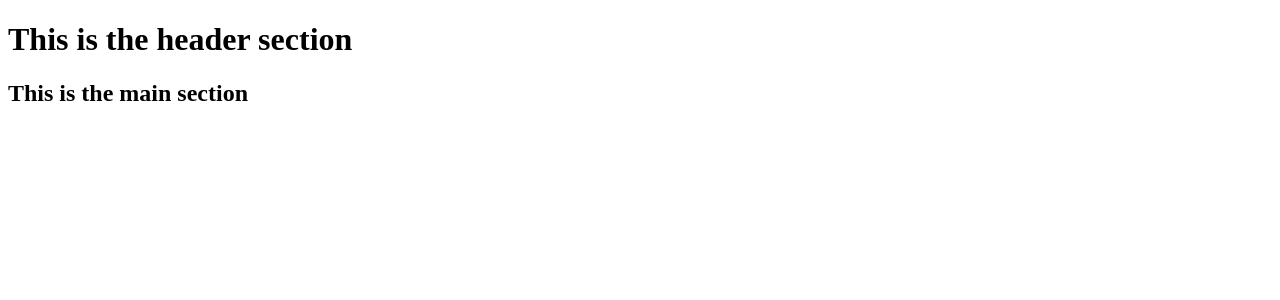
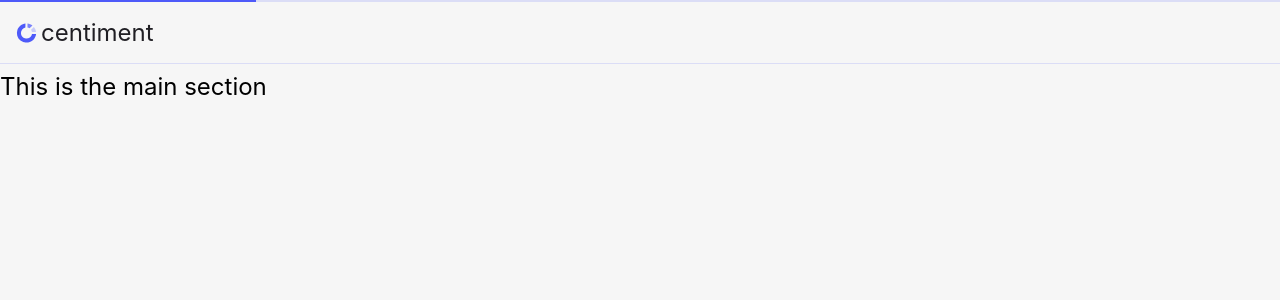
Before and after one commit to abdurrahmanseyidoglu/centiment-assignment, a Vue app: page / in a window 1280 px wide. Shown: the top 300 px of the page. Built offline with nearby package versions, Linux system fonts and the light colour scheme.

Commit message:
finish Navbar and move scss files into /assets/scss

```diff
--- a/src/App.vue
+++ b/src/App.vue
@@ -1,10 +1,12 @@
 <template>
   <header>
-    <h1>This is the header section</h1>
+    <AppNavbar />
   </header>
   <main>
     <h2>This is the main section</h2>
   </main>
 </template>
 
-<script setup lang="ts"></script>
+<script setup lang="ts">
+import AppNavbar from './components/AppNavbar/AppNavbar.vue'
+</script>
--- /dev/null
+++ b/src/assets/scss/main.scss
@@ -0,0 +1,3 @@
+@import './reset';
+@import './global';
+@import './variables';
--- /dev/null
+++ b/src/components/AppNavbar/AppNavbar.scss
@@ -0,0 +1,32 @@
+@import '../../assets/scss/variables';
+.navbar {
+  margin-bottom: 0.5rem;
+  padding-block: 1rem;
+  padding-inline: 1rem;
+  border-top: 2px solid #dbddf6;
+  border-bottom: 1px solid #dbddf6;
+  position: relative;
+  &::before {
+    content: '';
+    position: absolute;
+    width: 20%;
+    height: 2px;
+    top: -2px;
+    inset-inline-start: 0;
+    background-color: $accent-main;
+  }
+
+  &__logo {
+    display: flex;
+    align-items: center;
+    justify-content: flex-start;
+    gap: 0.25rem;
+    width: 100%;
+    max-width: 1280px;
+    margin-inline: auto;
+  }
+  &__company-name {
+    font-size: 1.5rem;
+    color: $text-main;
+  }
+}
--- /dev/null
+++ b/src/components/AppNavbar/AppNavbar.vue
@@ -0,0 +1,14 @@
+<template>
+  <div class="navbar">
+    <div class="navbar__logo">
+      <IconPrimaryLogo />
+      <p class="navbar__company-name">centiment</p>
+    </div>
+  </div>
+</template>
+<style lang="scss">
+@import './AppNavbar.scss';
+</style>
+<script setup lang="ts">
+import IconPrimaryLogo from '../icons/IconPrimaryLogo.vue'
+</script>
--- a/src/main.ts
+++ b/src/main.ts
@@ -1,4 +1,4 @@
-import './assets/main.scss'
+import './assets/scss/main.scss'
 
 import { createApp } from 'vue'
 import App from './App.vue'
```
Also changed, not shown: src/assets/main.scss (deleted), src/assets/scss/_breakpoints-mixin.scss (renamed from src/assets/_breakpoints-mixin.scss), src/assets/scss/_global.scss (renamed from src/assets/_global.scss), src/assets/scss/_reset.scss (renamed from src/assets/_reset.scss), src/assets/scss/_variables.scss (renamed from src/assets/_variables.scss).
